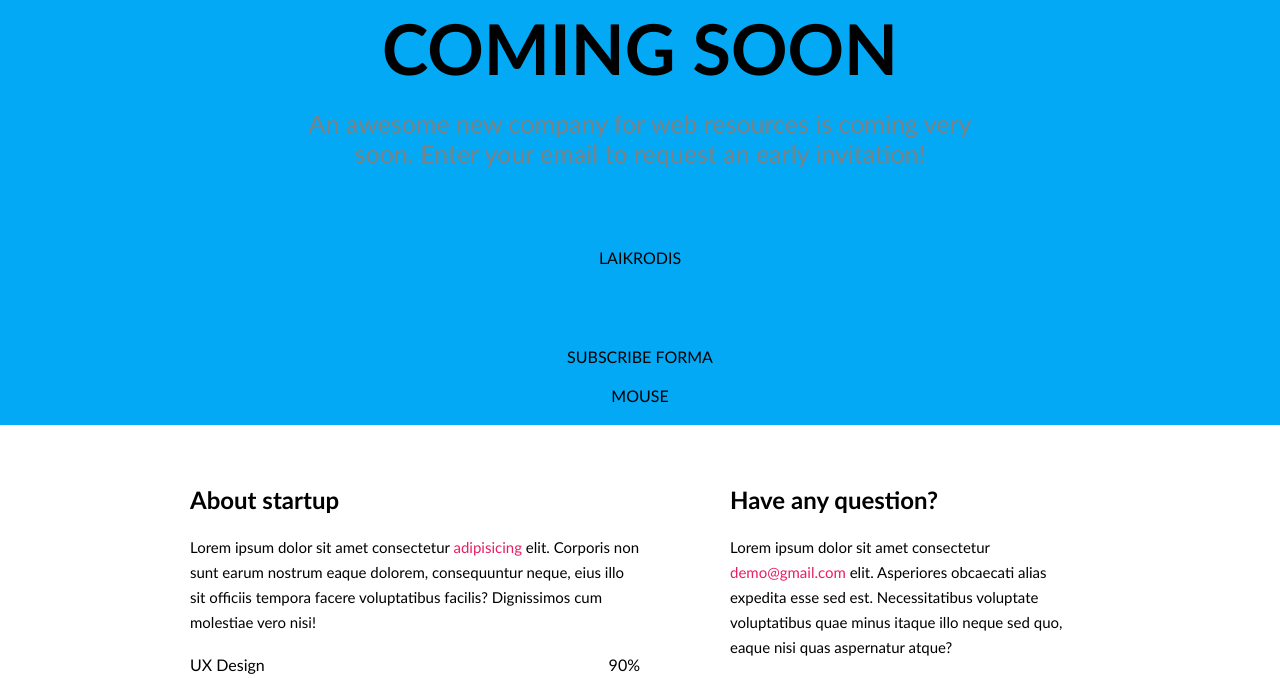
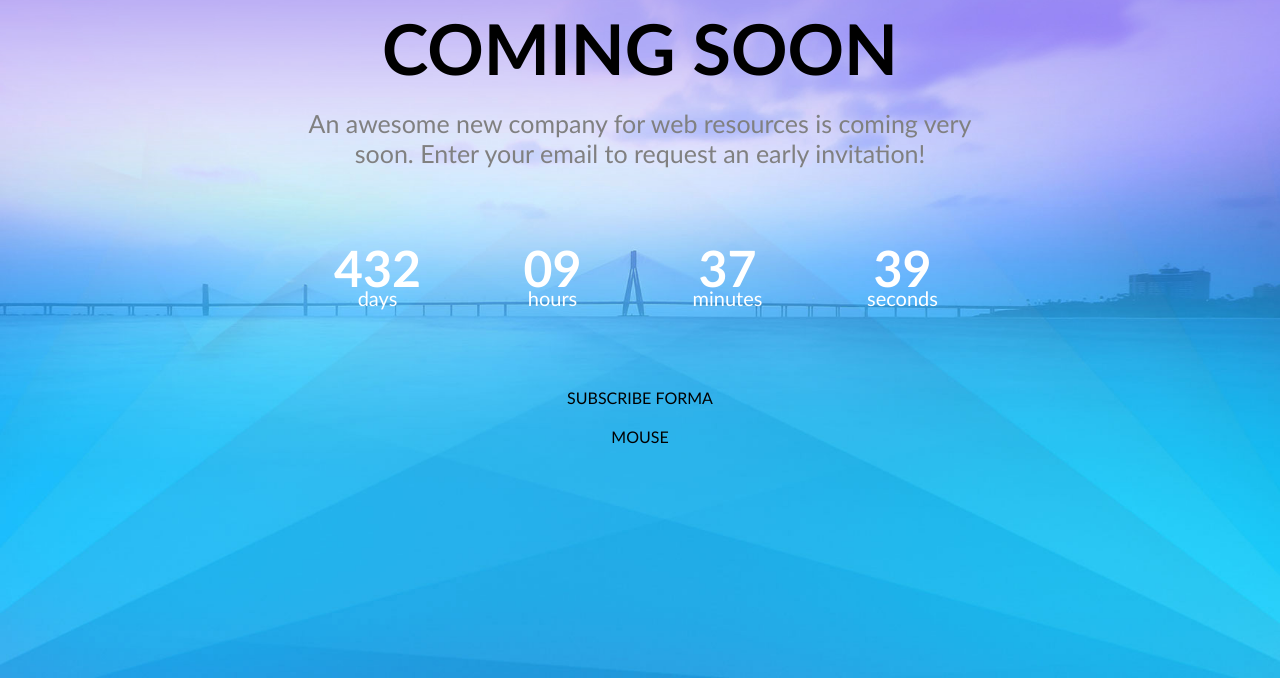
Before and after one commit to mode12345678/5-Coming-Soon, a plain HTML site: page index.html in a window 1280 px wide. Shown: the part 122-800 px from the top of the page. Drawn offline with Linux system fonts and the light colour scheme.

Commit message:
Hero background and size #13

```diff
--- /dev/null
+++ b/css/clock.css
@@ -0,0 +1,28 @@
+.clock {
+    display: inline-block;
+    width: 100%;
+    color: #fff;
+
+}
+
+.clock > .time {
+    display: inline-block;
+    width: 25%;
+    float: left;
+    font-size: 20px;
+    line-height: 20px;
+}
+
+.clock > .time > .value {
+    display: inline-block;
+    width: 100%;
+    font-size: 50px;
+    line-height: 40px;
+    font-weight: bold;
+}
+@media (max-width: 600px;) {
+    .clock > .time {
+        width: 50%;
+        margin-bottom: 30px;
+    }
+}
--- a/css/style.css
+++ b/css/style.css
@@ -13,7 +13,12 @@ html {
 .hero {
     display: inline-block;
     width: 100%;
+    min-height: 100vh;
     background-color: #03A9F5;
+    background-image: url(../img/bg.jpg);
+    background-repeat: no-repeat;
+    background-size: cover;
+    background-position: center;
     padding-bottom: 20px;
     padding-top: 60px;
     text-align: center;
@@ -190,7 +195,6 @@ footer {
     .small-container {
         width: 500px;
         margin: 0 calc( (100% - 500px) / 2 );
-        background-color: lime;
     }
     .container {
         width: 500px;
@@ -210,7 +214,7 @@ footer {
     .small-container {
         width: calc(100% - 40px);
         margin: 0 20px;
-        background-color: lime;
+
     }
     .container {
         width: calc(100% - 40px);
--- a/index.html
+++ b/index.html
@@ -7,6 +7,7 @@
     <title>Coming soon</title>
     <link rel="stylesheet" href="./css/font-awesome.min.css">
     <link rel="stylesheet" href="./css/progress-bar.css">
+    <link rel="stylesheet" href="./css/clock.css">
     <link rel="stylesheet" href="./css/style.css">
 </head>
 <body>
@@ -16,7 +17,23 @@
             <h1>Coming soon</h1>
             <p>An awesome new company for web resources  is coming very soon. Enter your email  to request  an early invitation!</p>
             <div class="clock">
-                LAIKRODIS
+               <div class="time">
+                   <div class="value">432</div>
+                   <div class="title">days</div>
+               </div>
+               <div class="time">
+                   <div class="value">09</div>
+                   <div class="title">hours</div>
+               </div>
+               <div class="time">
+                   <div class="value">37</div>
+                   <div class="title">minutes</div>
+               </div>
+               <div class="time">
+                   <div class="value">39</div>
+                   <div class="title">seconds</div>
+               </div>
+
             </div>
             <form>
                 SUBSCRIBE FORMA
```
